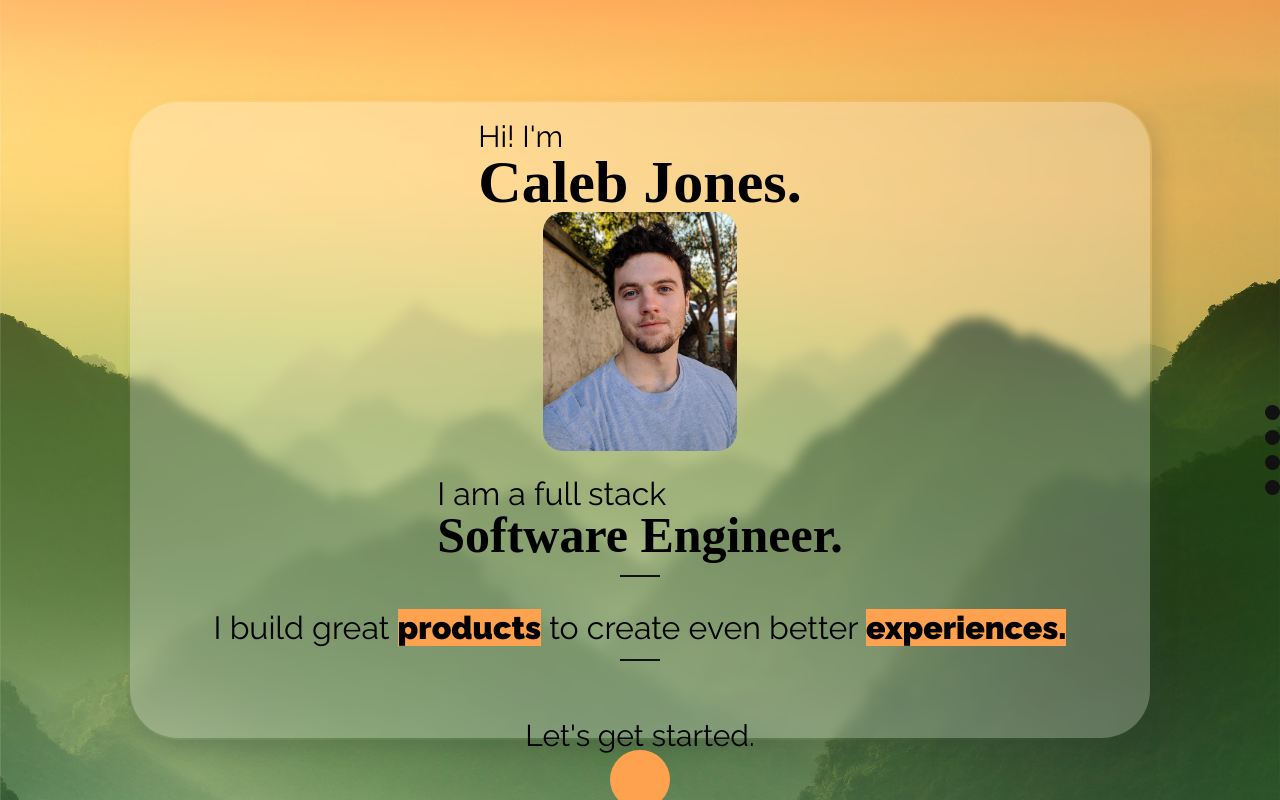
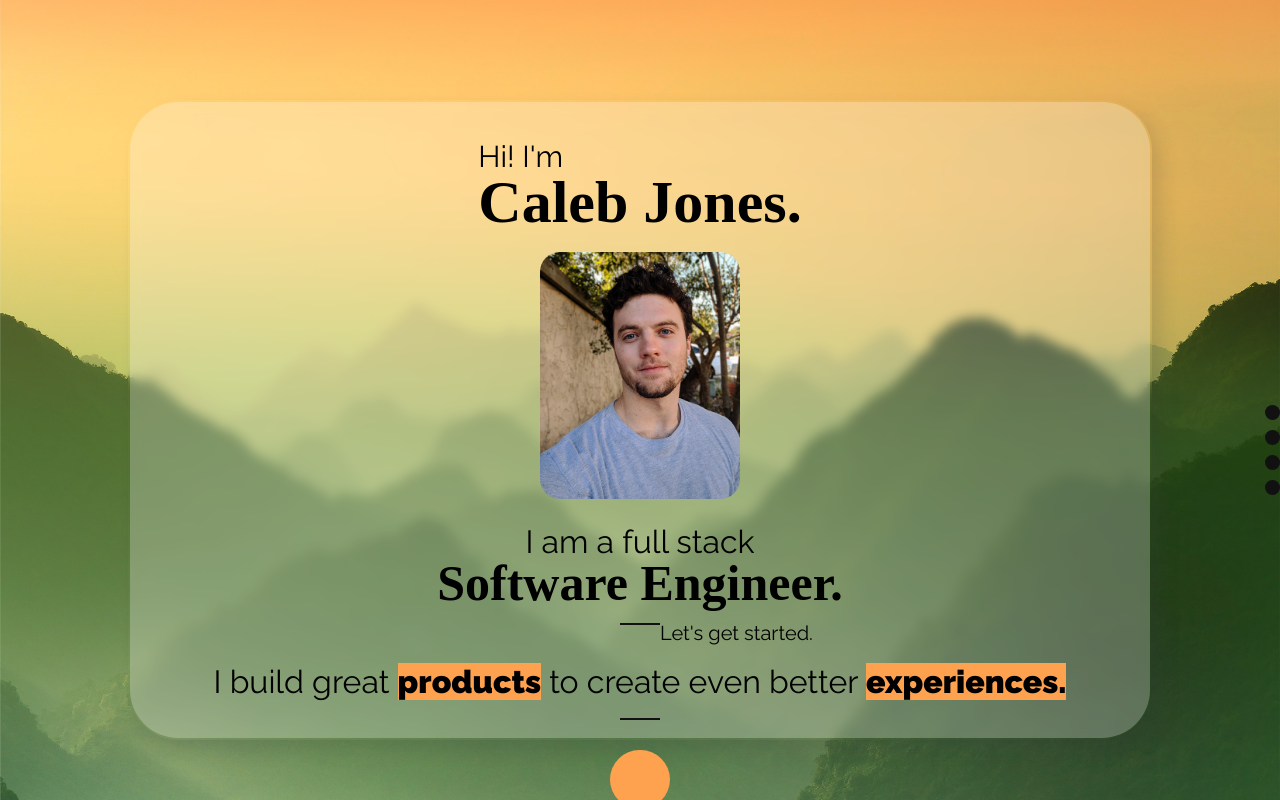
Before and after one commit to calebjo/portfolio-site, a Next.js app: page / in a window 1280 px wide. Built offline with nearby package versions, Linux system fonts and the light colour scheme; a web font is replaced by a local one.

Commit message:
Adjust styling

```diff
--- a/styles/home.scss
+++ b/styles/home.scss
@@ -8,10 +8,10 @@
 }
 
 .home__main-panel {
+    position: relative;
     pointer-events: none;
     display: flex;
     flex-direction: column;
-    justify-content: space-around;
     width: 90%;
     height: 85%;
     background: rgba(255, 255, 255, 0.25);
@@ -37,6 +37,7 @@
     .home__profile-intro {
         width: 100%;
         font-size: clamp(2rem, 2.5vw, 3rem);
+        padding: 2rem;
         span {
             font-family: 'Source Serif Pro', serif;
             font-weight: 700;
@@ -73,6 +74,7 @@
         align-items: center;
         font-size: clamp(2rem, 2.5vw, 4rem);
         width: 100%;
+        text-align: center;
         span {
             font-family: 'Source Serif Pro', serif;
             font-weight: 700;
@@ -85,6 +87,8 @@
         align-items: center;
         font-size: clamp(2rem, 2.5vw, 4rem);
         width: 100%;
+        text-align: center;
+        line-height: 135%;
         span {
             font-family: 'Raleway', sans-serif;
             font-weight: 900;
@@ -104,10 +108,13 @@
 }
 
 .home__lower {
+    position: absolute;
+    left: 50%;
+    bottom: 7.5rem;
     display: flex;
     justify-content: center;
     margin: 2rem;
-    font-size: clamp(1.5rem, 2.5vw, 3rem);
+    font-size: clamp(1.5rem, 2.5vw, 2rem);
 }
 
 .guide__container {
```
